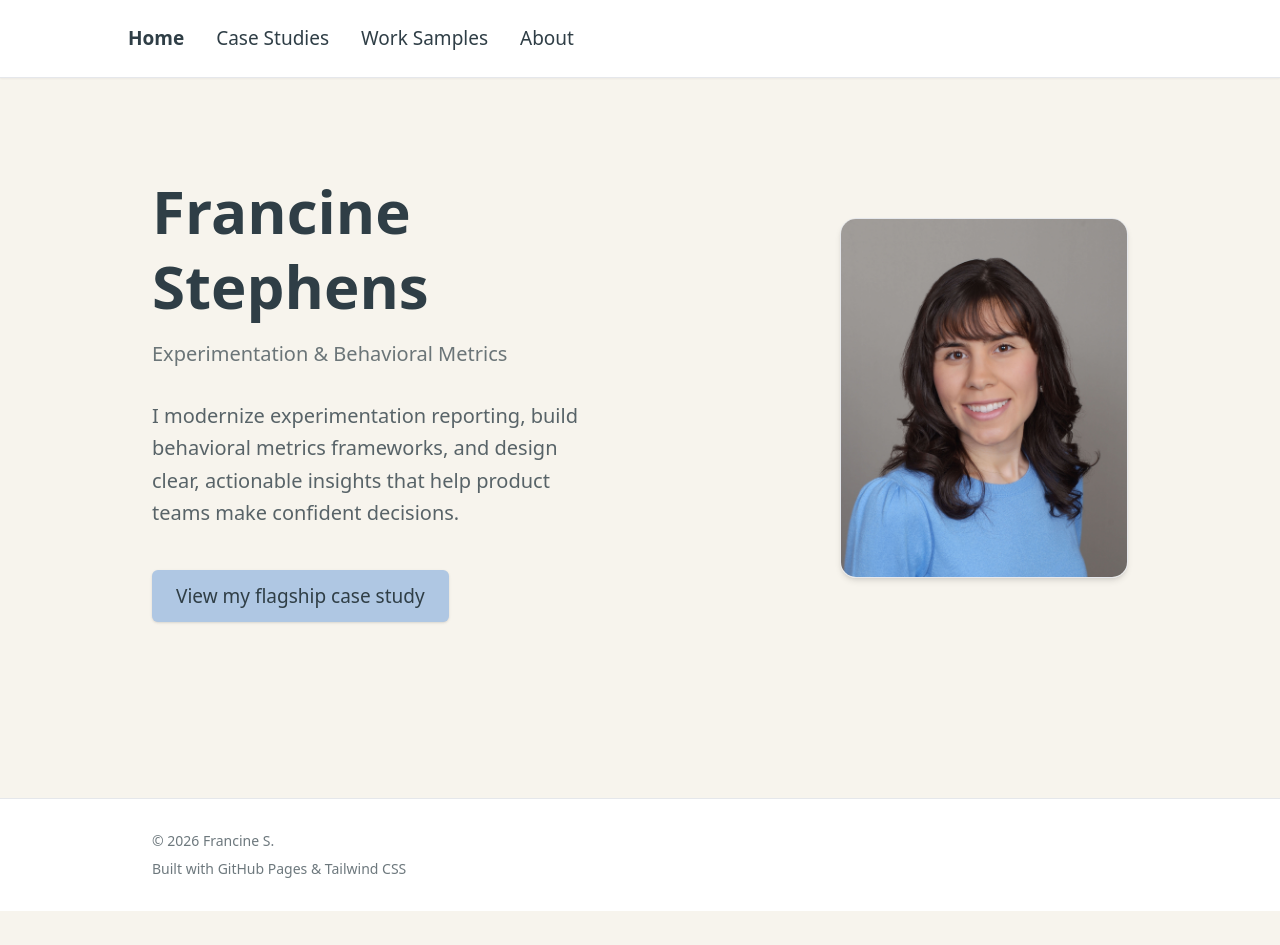
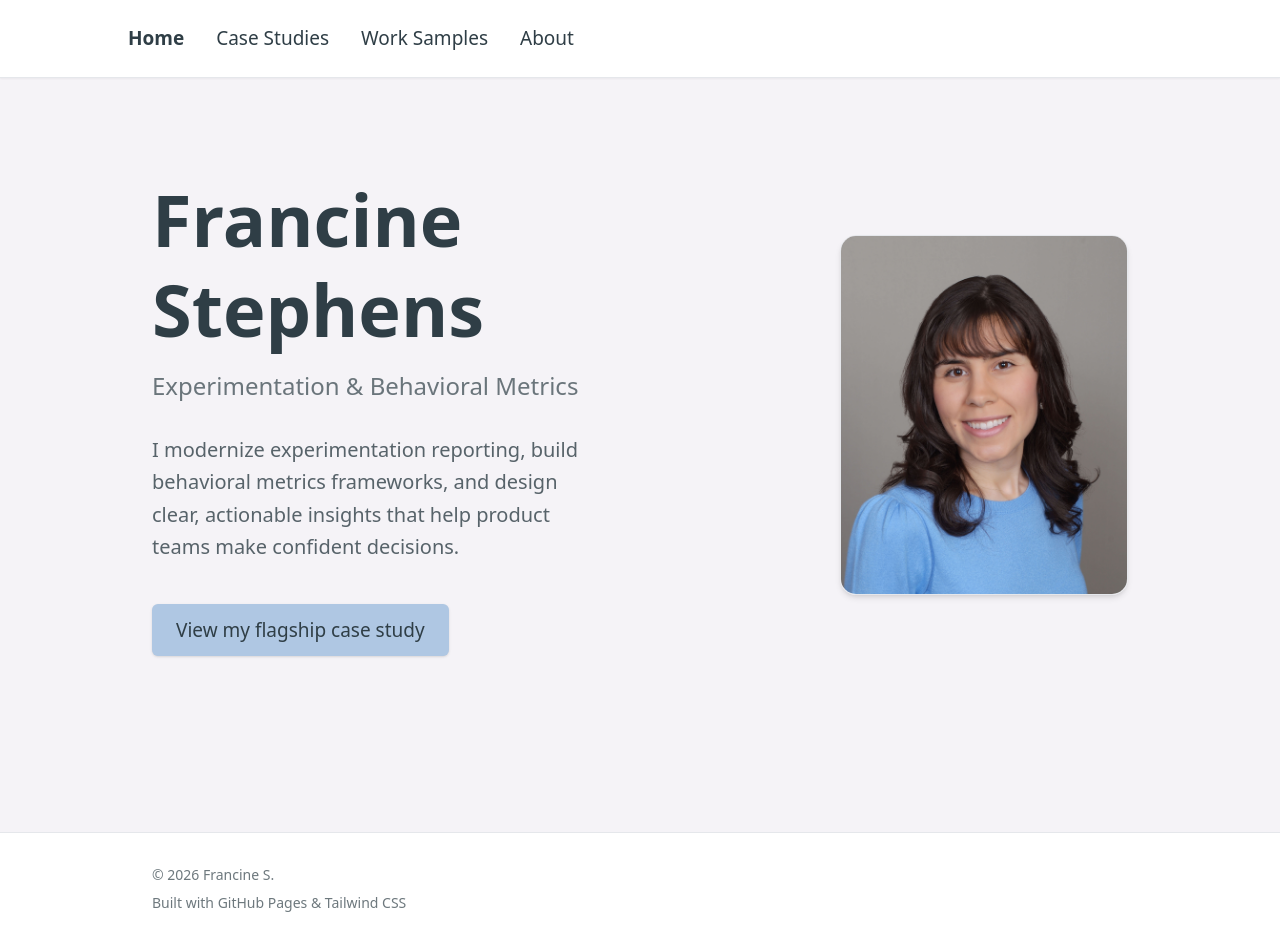
Before and after one commit to francine-i-stephens/francine-portfolio, a Jekyll site: the page index.html, which Jekyll copies as it is, in a window 1280 px wide. Built offline with Jekyll 4.4.1, drawn with Linux system fonts in a browser that asks for light colours; nearby versions of some CDN libraries; before the commit the page ends 911 px from its top, so only the background shows below that.

Commit message:
Update index.html

```diff
--- a/index.html
+++ b/index.html
@@ -24,7 +24,7 @@
   </script>
 </head>
 
-<body class="bg-cream text-charcoal text-[18px] md:text-[19px]">
+<body class="bg-lavenderAiry text-charcoal text-[18px] md:text-[19px]">
 
   <!-- Navigation -->
   <nav class="p-6 bg-white shadow-sm border-b border-graySoft">
@@ -43,12 +43,12 @@
     <!-- Text -->
     <div>
       <!-- Name -->
-      <h1 class="text-6xl font-bold mb-4 leading-tight">
+      <h1 class="text-7xl font-bold mb-4 leading-tight text-charcoal">
         Francine Stephens
       </h1>
 
       <!-- Subtitle -->
-      <p class="text-xl text-charcoal/70 mb-8">
+      <p class="text-2xl text-charcoal/70 mb-8">
         Experimentation & Behavioral Metrics
       </p>
 
```
Also changed, not shown: other parts of index.html (+2 -2 lines).
